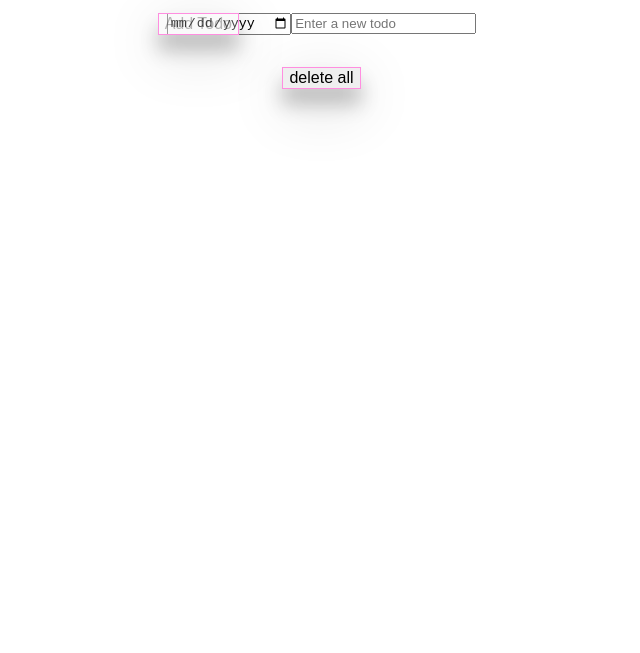
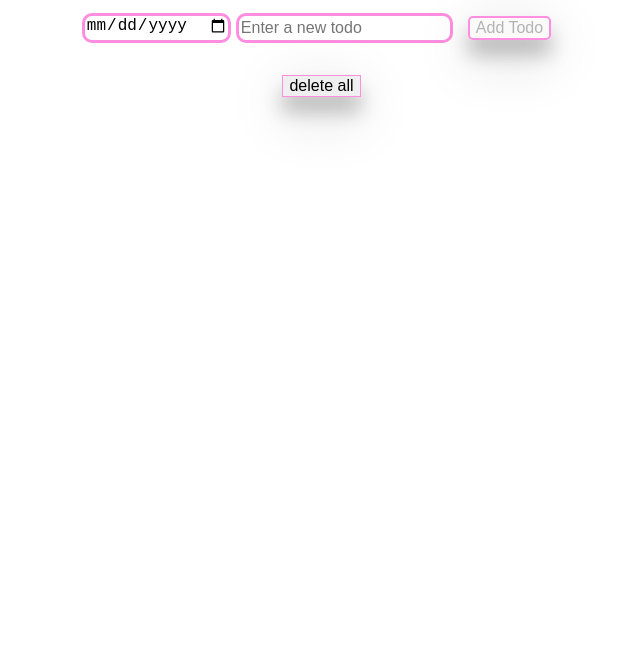
Before and after one commit to lea-apotheloz/web-todo, a website built with Vite: page index.html in a window 1280 px wide. Shown: the part 147-800 px from the top of the page, without its empty margins (326-966 px from the left). Built offline with nearby package versions, Linux system fonts and the light colour scheme; files whose address does not match are found by name.

Commit message:
feat: add design todolist and input

```diff
--- a/src/style.css
+++ b/src/style.css
@@ -8,7 +8,6 @@ body {
   flex-direction: column;
 }
 
-/* creation list */
 h1 {
   padding-top: 10px;
   text-align: center;
@@ -31,19 +30,11 @@ li {
   display: flex;
   align-items: center;
 }
-.add-todo {
-  position: absolute;
-  right: 715px;
-}
 
 #due-date {
   display: flex;
   flex-direction: column;
   margin-left: 15px;
-}
-.todo-input {
-  height: 200px;
-  width: 300px;
 }
 
 .delete-all {
@@ -87,3 +78,30 @@ li {
   margin-right: auto;
   margin-left: auto;
 }
+/* modification des input */
+
+#add-todo-button {
+  border: #ff8ee0 solid 2px;
+  border-radius: 5px;
+}
+#todo-input[type="text"] {
+  border: #ff8ee0 solid 3px;
+  border-radius: 10px;
+  height: 30px;
+  margin-left: 5px;
+  box-sizing: border-box;
+  font-size: 16px;
+  background-repeat: no-repeat;
+}
+
+#due-date {
+  border: #ff8ee0 solid 3px;
+  border-radius: 10px;
+  height: 30px;
+  margin-left: 5px;
+  box-sizing: border-box;
+  font-size: 16px;
+  background-position: 10px 10px;
+  background-repeat: no-repeat;
+  transition: width 0.4s ease-in-out;
+}
```
